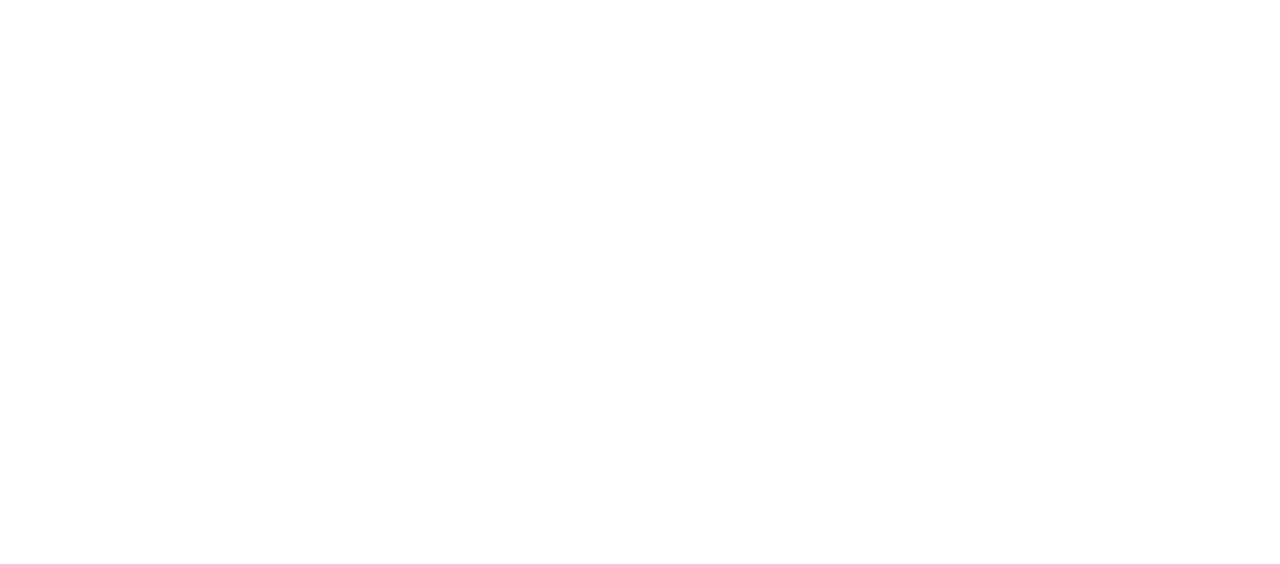
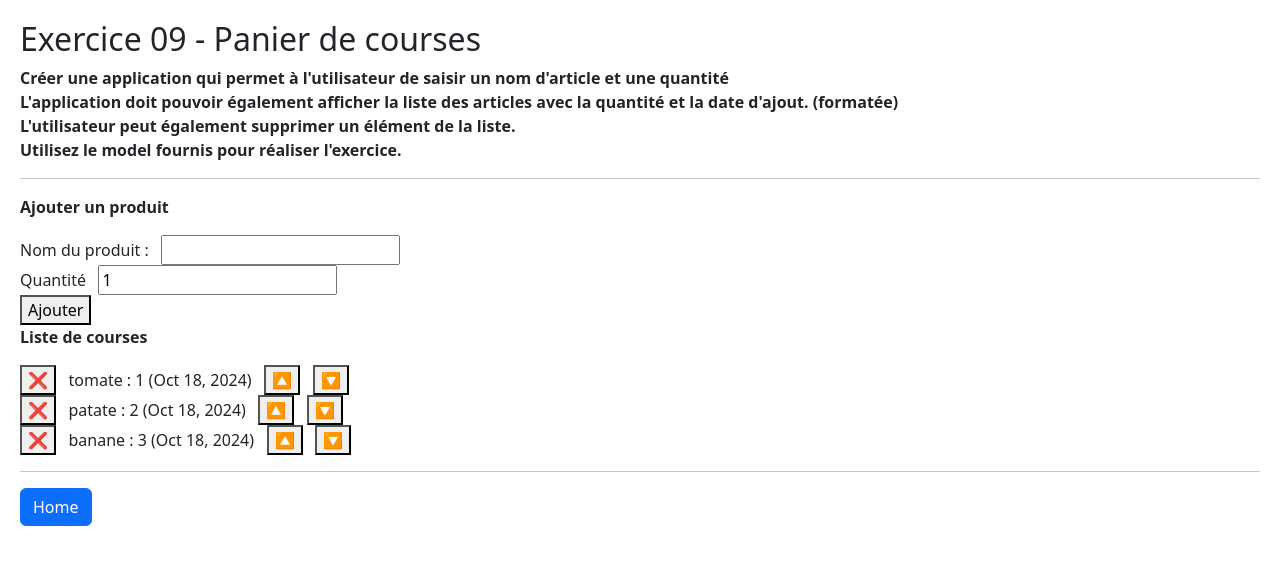
Before and after one commit to YUKIinBE/AngularExos, an Angular app: page /exos/exo09 in a window 1280 px wide. Before the commit this address led to /. Shown: the top 564 px of the page. Built offline with nearby package versions, Linux system fonts and the light colour scheme.

Commit message:
Exo 9 Structural Directives

```diff
--- a/src/app/app-routing.module.ts
+++ b/src/app/app-routing.module.ts
@@ -9,6 +9,7 @@
 import { Exo06PipesComponent } from './exos/exo06-pipes/exo06-pipes.component';
 import { Exo07CustomPipesComponent } from './exos/exo07-custom-pipes/exo07-custom-pipes.component';
 import { Exo08ComponentDirectivesComponent } from './exos/exo08-component-directives/exo08-component-directives.component';
+import { Exo09StructuralDirectivesComponent } from './exos/exo09-structural-directives/exo09-structural-directives.component';
 
 const routes: Routes = [
   { path: '', component: HomeComponent },
@@ -20,7 +21,8 @@
     { path: 'exo05', component: Exo05BaseRoutingComponent },
     { path: 'exo06', component: Exo06PipesComponent},
     { path: 'exo07', component: Exo07CustomPipesComponent },
-    { path: 'exo08', component: Exo08ComponentDirectivesComponent}
+    { path: 'exo08', component: Exo08ComponentDirectivesComponent},
+    { path: 'exo09', component: Exo09StructuralDirectivesComponent}
   ]}
 ];
 
--- a/src/app/app.module.ts
+++ b/src/app/app.module.ts
@@ -16,6 +16,7 @@
 import { ToMinutePipe } from './exos/exo07-custom-pipes/Pipes/to-minute.pipe';
 import { ConvertisseurDegrePipe } from './exos/exo07-custom-pipes/Pipes/convertisseur-degre.pipe';
 import { Exo08ComponentDirectivesComponent } from './exos/exo08-component-directives/exo08-component-directives.component';
+import { Exo09StructuralDirectivesComponent } from './exos/exo09-structural-directives/exo09-structural-directives.component';
 
 @NgModule({
   declarations: [
@@ -32,6 +33,7 @@
     ToMinutePipe,
     ConvertisseurDegrePipe,
     Exo08ComponentDirectivesComponent,
+    Exo09StructuralDirectivesComponent,
   ],
   imports: [
     BrowserModule,
--- /dev/null
+++ b/src/app/exos/exo09-structural-directives/exo09-structural-directives.component.html
@@ -0,0 +1,46 @@
+<h2>Exercice 09 - Panier de courses</h2>
+
+<p style="font-weight: bold;">Créer une application qui permet à l'utilisateur de saisir un nom d'article et une
+	quantité <br>
+	L'application doit pouvoir également afficher la liste des articles avec la quantité et la date d'ajout. (formatée)
+	<br>
+	L'utilisateur peut également supprimer un élément de la liste. <br>
+	Utilisez le model fournis pour réaliser l'exercice.</p>
+
+<hr>
+
+<p style="font-weight: bold;">Ajouter un produit</p>
+
+<label for="nom">Nom du produit : </label> &nbsp;
+<input id="nom" type="text" [(ngModel)]="nom">
+
+<br>
+
+<label for="quantite">Quantité</label> &nbsp;
+<input id="quantite" type="number" [(ngModel)]="quantite">
+
+<br>
+
+<button (click)="add()">Ajouter</button>
+
+<p style="font-weight: bold;">Liste de courses</p>
+
+@if (panier.length > 0) {
+	@for (article of panier; track $index) {
+	<div>
+		<button (click)="remove(article)">❌</button> &nbsp;
+		<span>{{ article.nom }} : {{ article.quantite }} ({{ article.date | date }})</span> &nbsp;
+		<button (click)="increase($index)">🔼</button> &nbsp;
+		<button (click)="decrease($index)">🔽</button>
+	</div>
+	}
+}
+@else {
+	<p>Il n'y a pas encore d'artible, utilisez le formulaire ci-dessus pour en ajouter !</p>
+}
+
+<hr>
+
+<a routerLink="">
+	<button class="btn btn-primary">Home</button>
+</a>
--- /dev/null
+++ b/src/app/exos/exo09-structural-directives/exo09-structural-directives.component.ts
@@ -0,0 +1,49 @@
+import { Component } from '@angular/core';
+
+interface Article {
+  nom: string;
+  quantite: number;
+  date: Date;
+}
+
+@Component({
+  selector: 'app-exo09-structural-directives',
+  templateUrl: './exo09-structural-directives.component.html',
+  styleUrl: './exo09-structural-directives.component.scss'
+})
+
+
+export class Exo09StructuralDirectivesComponent{
+
+  nom: string = "";
+  quantite: number = 1;
+  panier: Article[]
+  = [
+    { nom: 'tomate', quantite: 1, date: new Date() },
+    { nom: 'patate', quantite: 2, date: new Date() },
+    { nom: 'banane', quantite: 3, date: new Date() }
+  ];
+
+  add() : void {
+    this.panier?.push({
+      nom: this.nom,
+      quantite: this.quantite,
+      date: new Date()
+    })
+    this.nom = '';
+    this.quantite = 1;
+  }
+  remove(article: Article) : void {
+    this.panier = this.panier.filter(a => a != article);
+  }
+  increase(index: number) : void {
+    this.panier[index].quantite++;
+  }
+  decrease(index: number) : void {
+    this.panier[index].quantite--;
+    if (this.panier[index].quantite <= 0){
+      this.remove(this.panier[index]);
+    }
+  }
+
+}
--- a/src/app/home/home.component.html
+++ b/src/app/home/home.component.html
@@ -41,4 +41,9 @@
 			Exo08 : Component Directives
 		</a>
 	</li>
+	<li>
+		<a routerLink="/exos/exo09">
+			Exo09 : Structural Directives
+		</a>
+	</li>
 </ul>
```
Also changed, not shown: src/app/exos/exo09-structural-directives/exo09-structural-directives.component.scss (added), 1 other file (tests, documents, lock files or other folders).
